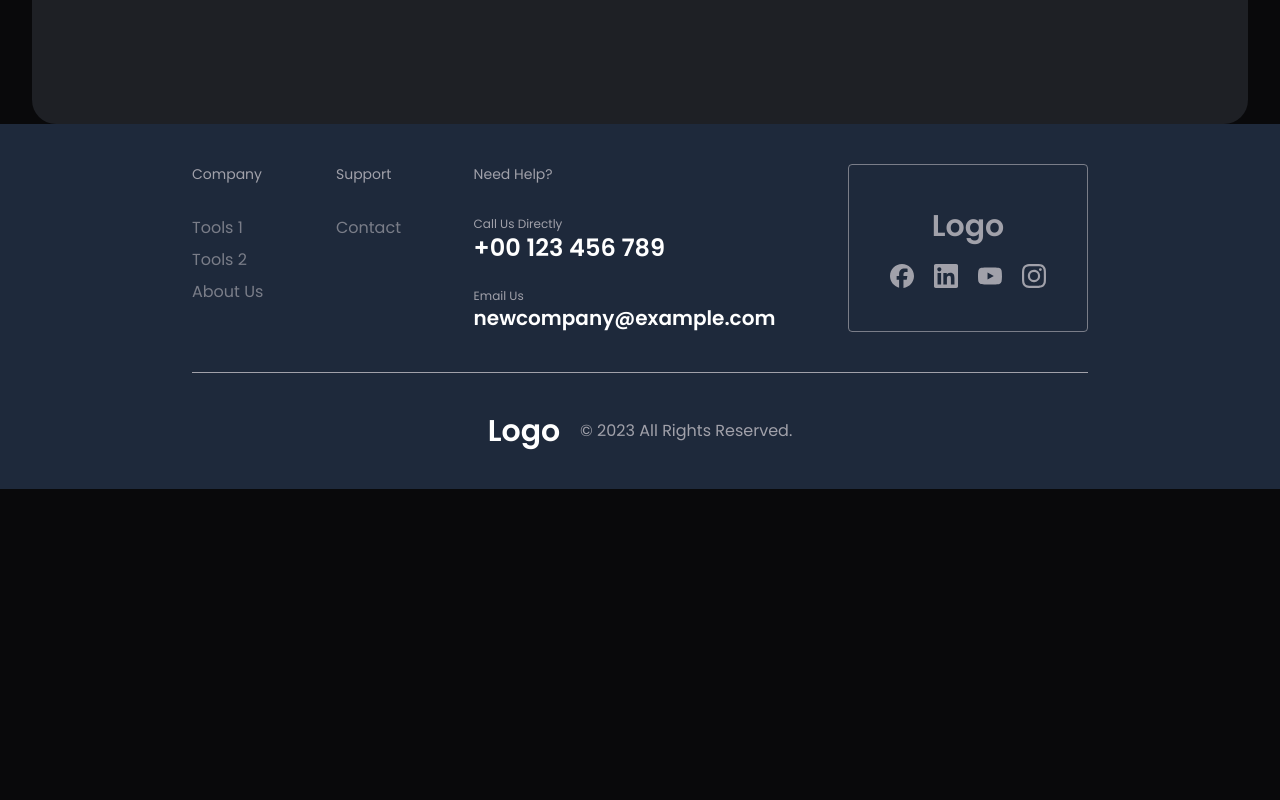
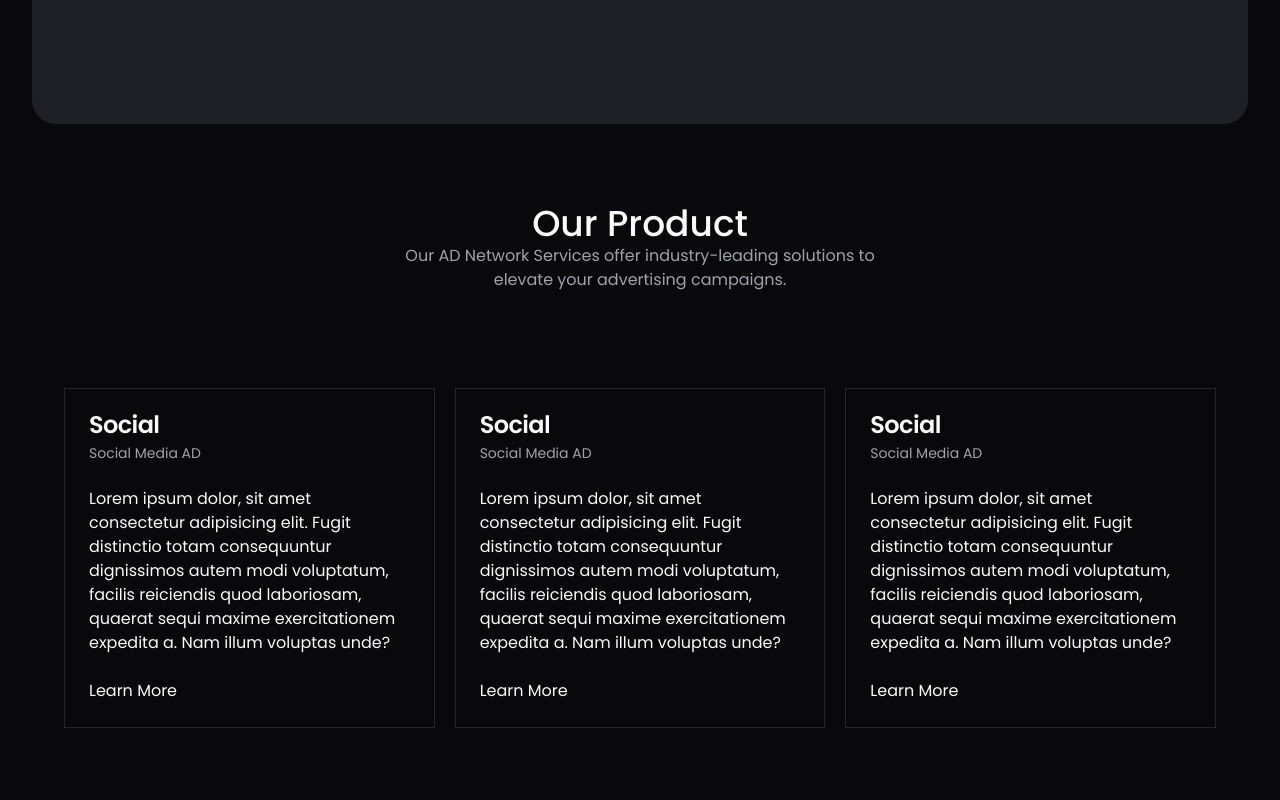
Before and after one commit to StepAsideLiL/effects, a Next.js app: page /home-pages/02 in a window 1280 px wide. Shown: the part 460-1260 px from the top of the page. Before the commit the page ends 949 px from the top, so only its background shows below. Built offline with nearby package versions, Linux system fonts and the light colour scheme.

Commit message:
design: product section

```diff
--- a/app/(home-page-design)/home-pages/02/page.tsx
+++ b/app/(home-page-design)/home-pages/02/page.tsx
@@ -1,4 +1,13 @@
 import Balancer from "react-wrap-balancer";
+import {
+  AnimatedCard,
+  AnimatedCardContent,
+  AnimatedCardDescription,
+  AnimatedCardFooter,
+  AnimatedCardHeader,
+  AnimatedCardTitle,
+} from "./_parts/animated-card";
+import Link from "next/link";
 
 export default function Page() {
   return (
@@ -13,7 +22,71 @@ export default function Page() {
       </section>
 
       {/* Products */}
-      <section></section>
+      <section className="mx-auto max-w-6xl space-y-24 py-20">
+        <div className="mx-auto max-w-lg">
+          <h1 className="text-center text-4xl font-medium">Our Product</h1>
+          <p className="text-center text-muted-foreground">
+            Our AD Network Services offer industry-leading solutions to elevate
+            your advertising campaigns.
+          </p>
+        </div>
+
+        <div className="grid grid-cols-3 gap-5">
+          <AnimatedCard>
+            <AnimatedCardHeader>
+              <AnimatedCardTitle>Social</AnimatedCardTitle>
+              <AnimatedCardDescription>Social Media AD</AnimatedCardDescription>
+            </AnimatedCardHeader>
+
+            <AnimatedCardContent>
+              Lorem ipsum dolor, sit amet consectetur adipisicing elit. Fugit
+              distinctio totam consequuntur dignissimos autem modi voluptatum,
+              facilis reiciendis quod laboriosam, quaerat sequi maxime
+              exercitationem expedita a. Nam illum voluptas unde?
+            </AnimatedCardContent>
+
+            <AnimatedCardFooter>
+              <Link href="#">Learn More</Link>
+            </AnimatedCardFooter>
+          </AnimatedCard>
+
+          <AnimatedCard>
+            <AnimatedCardHeader>
+              <AnimatedCardTitle>Social</AnimatedCardTitle>
+              <AnimatedCardDescription>Social Media AD</AnimatedCardDescription>
+            </AnimatedCardHeader>
+
+            <AnimatedCardContent>
+              Lorem ipsum dolor, sit amet consectetur adipisicing elit. Fugit
+              distinctio totam consequuntur dignissimos autem modi voluptatum,
+              facilis reiciendis quod laboriosam, quaerat sequi maxime
+              exercitationem expedita a. Nam illum voluptas unde?
+            </AnimatedCardContent>
+
+            <AnimatedCardFooter>
+              <Link href="#">Learn More</Link>
+            </AnimatedCardFooter>
+          </AnimatedCard>
+
+          <AnimatedCard>
+            <AnimatedCardHeader>
+              <AnimatedCardTitle>Social</AnimatedCardTitle>
+              <AnimatedCardDescription>Social Media AD</AnimatedCardDescription>
+            </AnimatedCardHeader>
+
+            <AnimatedCardContent>
+              Lorem ipsum dolor, sit amet consectetur adipisicing elit. Fugit
+              distinctio totam consequuntur dignissimos autem modi voluptatum,
+              facilis reiciendis quod laboriosam, quaerat sequi maxime
+              exercitationem expedita a. Nam illum voluptas unde?
+            </AnimatedCardContent>
+
+            <AnimatedCardFooter>
+              <Link href="#">Learn More</Link>
+            </AnimatedCardFooter>
+          </AnimatedCard>
+        </div>
+      </section>
 
       {/* Features */}
       <section></section>
```
